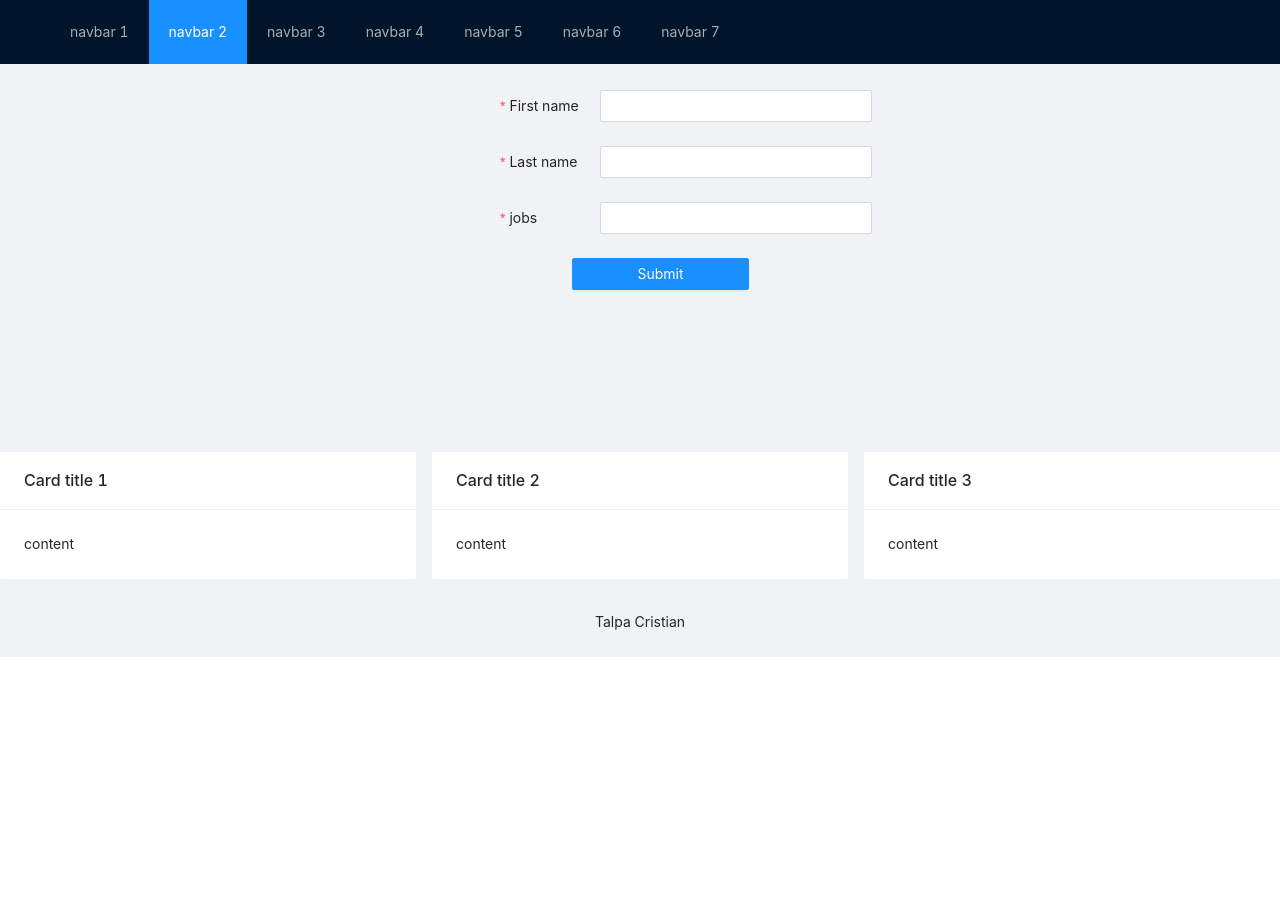
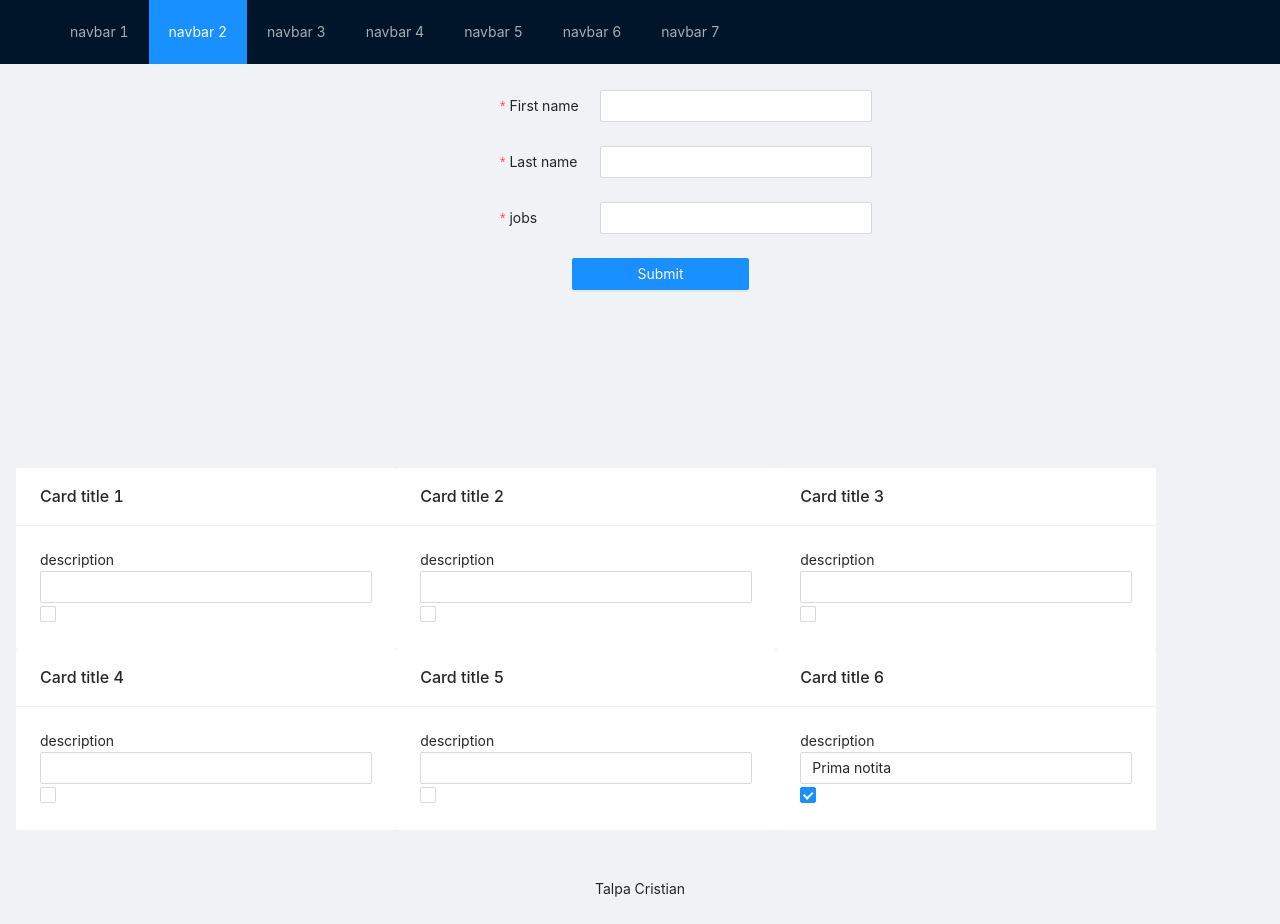
Before and after one commit to TalpaCristian/TWeb, a React (Create React App) app: page / in a window 1280 px wide. Before the commit the page ends 800 px from the top, so only its background shows below. Built offline with nearby package versions, Linux system fonts and the light colour scheme.

Commit message:
finish the lab5

```diff
--- a/package.json
+++ b/package.json
@@ -11,6 +11,7 @@
     "@types/react": "^17.0.44",
     "@types/react-dom": "^17.0.15",
     "antd": "^4.19.5",
+    "mobx-react-lite": "^3.4.0",
     "mobx-state-tree": "^5.1.5",
     "react": "^18.0.0",
     "react-dom": "^18.0.0",
--- a/src/App.tsx
+++ b/src/App.tsx
@@ -4,7 +4,7 @@ import './App.css'
 import 'antd/dist/antd.css'
 import {Layout} from "antd";
 import {Footer} from "antd/es/layout/layout";
-import ContentIn from "./Componente/Layout/ContentIn";
+import {ContentIn} from "./Componente/Layout/ContentIn";
 import HeaderIn from "./Componente/Layout/HeaderIn";
 import { FormModel } from './Componente/Layout/FormModel';
 
--- a/src/Componente/Layout/CardCustom.tsx
+++ b/src/Componente/Layout/CardCustom.tsx
@@ -1,16 +1,29 @@
-import { Card, Col } from 'antd'
-function CardCustom({title, content}:{title:string,content:string}) {
+import {Card, Checkbox, Col, Input} from 'antd'
+import {IContentModel} from "../../Interface/Interfaces";
+import {useEffect} from "react";
+import {observer} from "mobx-react-lite";
 
-    return (
-        <Col span={8}>
-            <div style={{ paddingBottom: '8px',paddingTop:'8px'}}>
-                <Card title={title} bordered={false}>
-                    {content}
-                </Card>
-            </div>
-        </Col>
+export const CustomCard=observer(({content}:{content:IContentModel}) => {
 
-    )
-}
+        const {title,description,notite,changeNotes,isSeen,changeSeen} =content
+        useEffect(()=>{
+            if(isSeen) {
+                alert(`Is seen ${ title }`)
+            }
+        },[isSeen])
+        return (
 
-export default CardCustom
+            <Card title={title} bordered={false}>
+                {description}
+                <Input value={notite}
+                       placeholder={notite}
+                       onChange={(e)=>changeNotes(e.target.value)}
+                />
+                <Checkbox defaultChecked={ isSeen } checked={isSeen} onChange={(e)=>changeSeen(e.target.checked)}/>
+
+            </Card>
+
+
+        )
+    }
+)
--- a/src/Componente/Layout/ContentIn.tsx
+++ b/src/Componente/Layout/ContentIn.tsx
@@ -1,5 +1,7 @@
 import { Row } from 'antd';
-import CustomCard from './CardCustom';
+import {CustomCard} from './CardCustom';
+import {useRootStore} from "../../index";
+import {IContentModel} from "../../Interface/Interfaces";
 const content = [
     {
         id: 1,
@@ -19,19 +21,22 @@ const content = [
 ]
 
 
-function ContentIn() {
+
+export  const  ContentIn = () => {
+    const {contents} = useRootStore()
+    console.log(">>root_store",contents)
     return (
 
-        <Row gutter={16} >
-            {
-                content.map((element, i) => {
+        <div className="site-layout-background" style={{ padding: 24, minHeight: 380 }}>
+            <Row gutter={16} >
+                {contents.map((content:IContentModel) => {
                     return (
-                        <CustomCard key={element.id} title={element.title} content={element.content}/>
+                        <CustomCard key={content.id} content={content}/>
                     )
-                })
-            }
-        </Row>
+                } )}
+
+            </Row>
+
+        </div>
     )
 }
-
-export default ContentIn
--- a/src/index.tsx
+++ b/src/index.tsx
@@ -1,12 +1,28 @@
-import React from 'react';
+import React, {ReactElement} from 'react';
 import ReactDOM from 'react-dom';
 import './index.css';
 import App from './App';
 import reportWebVitals from './reportWebVitals';
+import {IRootStore} from "./Interface/Interfaces";
+import storeProvider from "./Mst/Stores/StoreProvider";
+const StoreContext = React.createContext<IRootStore | any>(null)
+
+
+
+export const useRootStore =()=>React.useContext(StoreContext)
+const StoreProvider =({children }:{children:ReactElement})=>{
+    return(
+        <StoreContext.Provider value={storeProvider}>
+            {children}
+        </StoreContext.Provider>
+    )
+}
 
 ReactDOM.render(
   <React.StrictMode>
-    <App />
+      <StoreProvider>
+          <App />
+      </StoreProvider>
   </React.StrictMode>,
   document.getElementById('root')
 );
```
Also changed, not shown: 1 other file (tests, documents, lock files or other folders).
